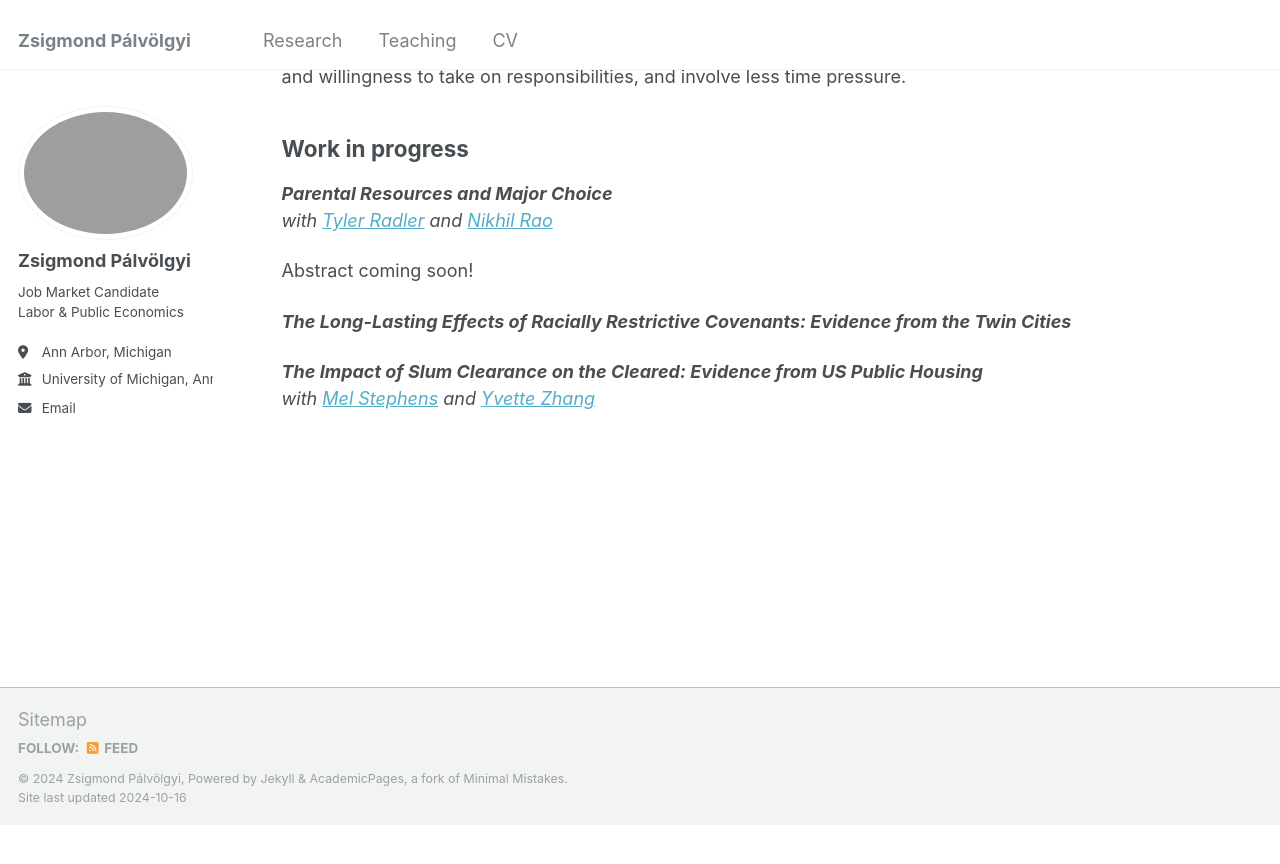
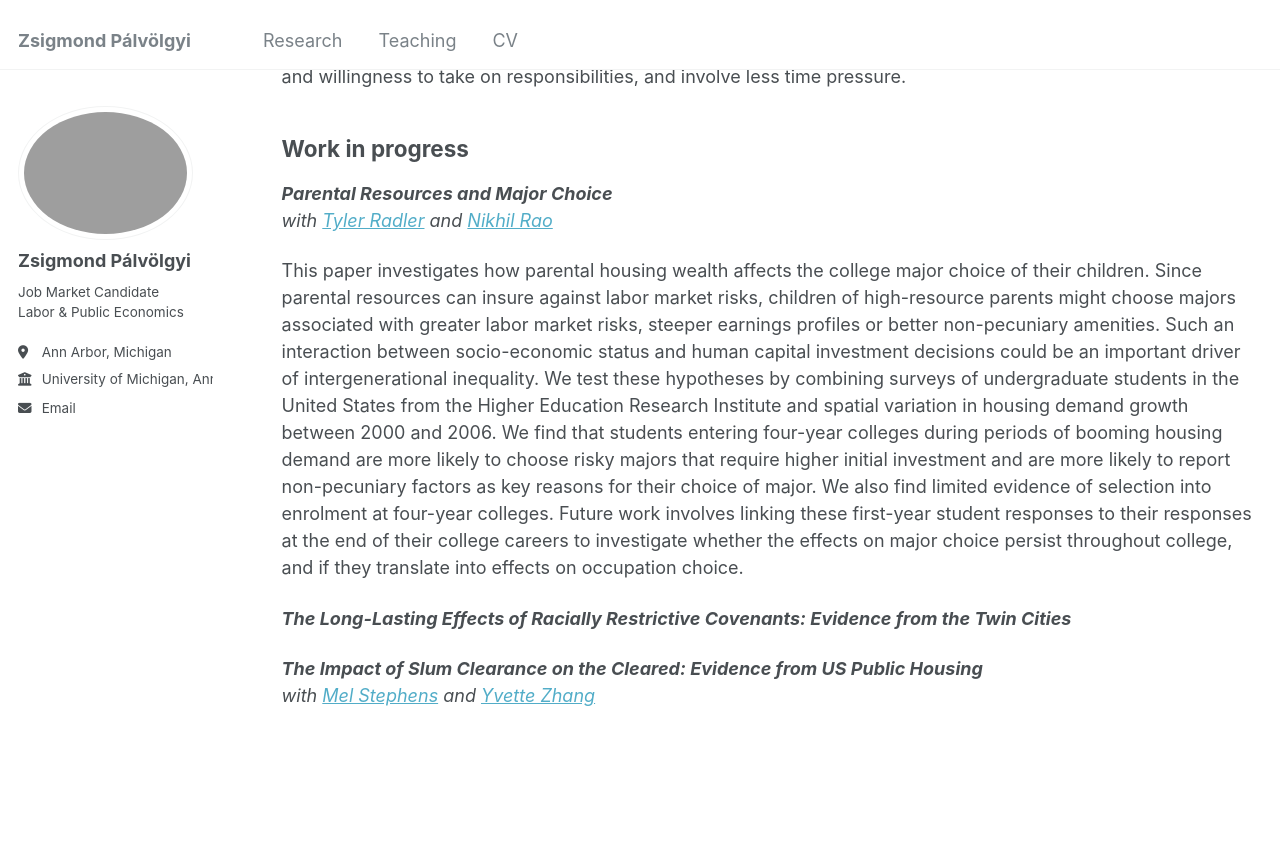
Before and after one commit to zsigmond-palvolgyi/zsigmond-palvolgyi.github.io, a Jekyll site: the page built from _pages/reasearch.md, in a window 1280 px wide and 900 px high, scrolled down 1027 px. Shown: the top 864 px of the window. Built offline with Jekyll 4.4.1, drawn with Linux system fonts in a browser that asks for light colours; before the commit the page ends 1853 px from its top, so only the background shows below that.

Commit message:
add abstract + update about me

```diff
--- a/_pages/reasearch.md
+++ b/_pages/reasearch.md
@@ -23,7 +23,7 @@ In this paper, we identify the substitution effect in paid parental leave (`PL')
 ***Parental Resources and Major Choice***<br>
 _with [Tyler Radler](https://tradler.github.io/) and [Nikhil Rao](https://sites.google.com/view/nikhil-rao/)_
 
-Abstract coming soon!
+This paper investigates how parental housing wealth affects the college major choice of their children. Since parental resources can insure against labor market risks, children of high-resource parents might choose majors associated with greater labor market risks, steeper earnings profiles or better non-pecuniary amenities. Such an interaction between socio-economic status and human capital investment decisions could be an important driver of intergenerational inequality. We test these hypotheses by combining surveys of undergraduate students in the United States from the Higher Education Research Institute and spatial variation in housing demand growth between 2000 and 2006. We find that students entering four-year colleges during periods of booming housing demand are more likely to choose risky majors that require higher initial investment and are more likely to report non-pecuniary factors as key reasons for their choice of major. We also find limited evidence of selection into enrolment at four-year colleges. Future work involves linking these first-year student responses to their responses at the end of their college careers to investigate whether the effects on major choice persist throughout college, and if they translate into effects on occupation choice.
 
 ***The Long-Lasting Effects of Racially Restrictive Covenants: Evidence from the Twin Cities***<br>
 
```
Also changed, not shown: _pages/about.md (+1 -1 lines).
